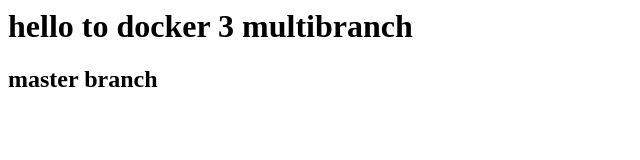
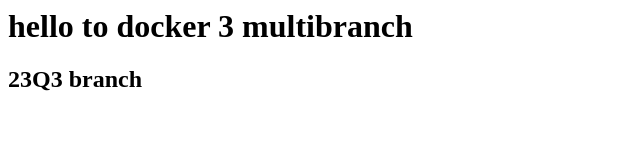
Before and after one commit to snehaos20/assignment3_multibranch, a plain HTML site: page index.html in a window 1280 px wide. Shown: the full height of the page, 0-640 px from the left. Drawn offline with Linux system fonts and the light colour scheme.

Commit message:
23Q3 branch

```diff
--- a/index.html
+++ b/index.html
@@ -1,2 +1,2 @@
 <h1>hello to docker 3 multibranch</h1>
-<h2> master branch</h2>
+<h2> 23Q3 branch</h2>
```
